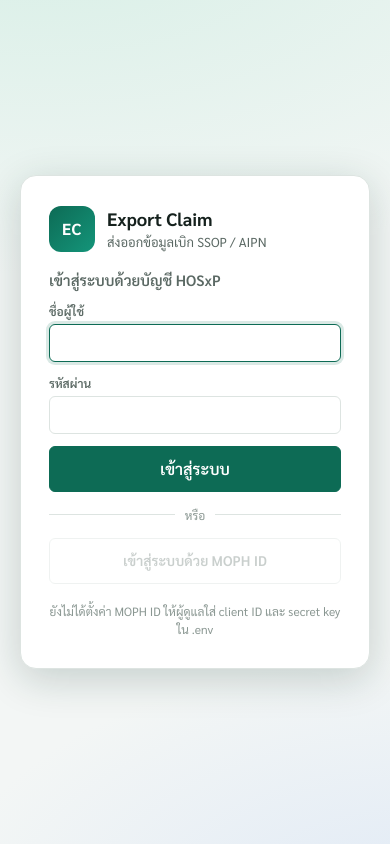
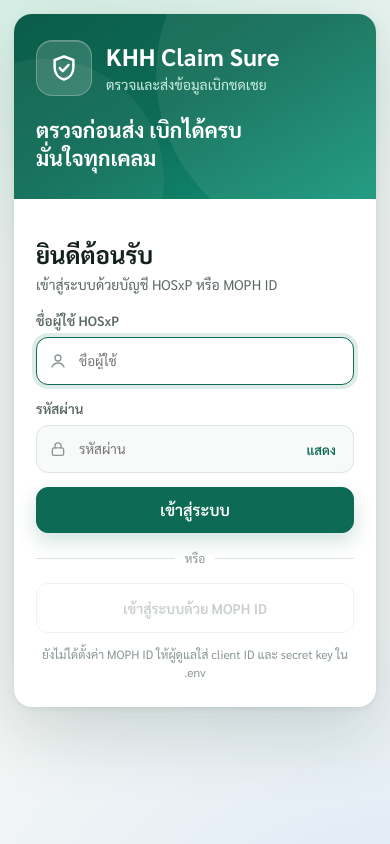
Before and after one commit to Khoskhgit/exportclaim, a FastAPI app: page /login in a window 390 px wide. Run offline with FastAPI, Linux system fonts and the light colour scheme.

Commit message:
Rename the app to KHH Claim Sure and redesign the login page
Every page title and the top bar now say KHH Claim Sure, with a shield logo.
The login page is a two-panel card (brand and features, then the form) with
input icons, a show-password button and a Caps Lock warning; it stacks on
phones. The top menu wraps to its own row below 1400px so it no longer
covers the name.

Co-Authored-By: Claude Opus 5.5 <noreply@anthropic.com>

```diff
--- a/app/main.py
+++ b/app/main.py
@@ -84,7 +84,7 @@ def create_app(settings: Settings | None = None, hosxp: Any = None, store: Store
     # Added to CSS/JS links so browsers fetch new files after an update instead of a cached copy.
     templates.env.globals["v"] = asset_version()
 
-    app = FastAPI(title="SSOP Export", docs_url=None, redoc_url=None, openapi_url=None)
+    app = FastAPI(title="KHH Claim Sure", docs_url=None, redoc_url=None, openapi_url=None)
     # Stops other websites reaching this local app through DNS rebinding.
     app.add_middleware(TrustedHostMiddleware, allowed_hosts=[*settings.allowed_hosts, "testserver"])
     app.mount("/static", StaticFiles(directory=str(HERE / "static")), name="static")
--- a/app/static/app.css
+++ b/app/static/app.css
@@ -243,24 +243,57 @@ dl.sum{display:grid;grid-template-columns:auto 1fr;gap:6px 16px;margin:14px 0 0;
 dl.sum dt{color:var(--muted)}dl.sum dd{margin:0;font-weight:600;font-variant-numeric:tabular-nums}
 
 /* --------------------------------------------------------------- login */
-.login-page{display:grid;place-items:center;min-height:100vh;padding:20px;padding-bottom:20px;background:radial-gradient(1200px 600px at 10% -10%,#d7efe6 0,transparent 60%),radial-gradient(900px 500px at 110% 110%,#dfe9f6 0,transparent 55%),var(--bg)}
-.login-box{width:min(420px,100%);padding:30px 28px;display:grid;gap:14px;border-radius:16px;box-shadow:var(--shadow-lg)}
-.login-brand{display:flex;gap:12px;align-items:center;margin-bottom:4px}
-.login-brand .logo{width:46px;height:46px;font-size:16px;border-radius:12px}
-.login-brand p{margin:2px 0 0;color:var(--muted);font-size:13px}
-.login-box h2{font-size:15px;color:var(--muted);font-weight:600}
-.login-form{display:grid;gap:12px}
+.login-page{display:grid;place-items:center;min-height:100vh;padding:24px;padding-bottom:24px;background:radial-gradient(1100px 620px at 0% -10%,#cfeee2 0,transparent 60%),radial-gradient(900px 560px at 105% 110%,#dce8f7 0,transparent 55%),var(--bg)}
+.login-shell{width:min(940px,100%);margin:0;padding:0;max-width:none;display:grid;grid-template-columns:1.05fr 1fr;background:var(--panel);border-radius:22px;box-shadow:0 24px 70px #0f3a2e2e,0 2px 6px #0f3a2e14;overflow:hidden}
+.login-hero{position:relative;display:flex;flex-direction:column;gap:22px;padding:40px 38px;color:#eafaf3;background:linear-gradient(150deg,#0b5c49 0%,#0d6b55 45%,#14957a 100%);overflow:hidden}
+.login-hero::before,.login-hero::after{content:"";position:absolute;border-radius:50%;background:#ffffff12;pointer-events:none}
+.login-hero::before{width:340px;height:340px;right:-120px;top:-110px}
+.login-hero::after{width:240px;height:240px;left:-90px;bottom:-100px;background:#ffffff0d}
+.login-hero>*{position:relative}
+.login-hero-brand{display:flex;align-items:center;gap:14px}
+.login-mark{width:56px;height:56px;border-radius:16px;display:grid;place-items:center;background:#ffffff26;border:1px solid #ffffff40;color:#fff;box-shadow:inset 0 1px 0 #ffffff33;flex:none}
+.login-hero h1{font-size:24px;color:#fff;letter-spacing:.2px}
+.login-hero-brand p{margin:2px 0 0;font-size:14px;color:#cdeee2}
+.login-tagline{margin:6px 0 0;font-size:28px;line-height:1.35;font-weight:700;color:#fff}
+.login-features{list-style:none;margin:0;padding:0;display:grid;gap:10px;font-size:14.5px}
+.login-features li{display:flex;align-items:center;gap:10px}
+.login-features span{width:22px;height:22px;border-radius:50%;display:grid;place-items:center;background:#ffffff2e;font-size:12px;font-weight:700;flex:none}
+.login-hero-foot{margin:auto 0 0;font-size:12.5px;color:#bfe6d8}
+.login-card{display:grid;gap:16px;align-content:center;padding:44px 40px}
+.login-card-head h2{font-size:24px;color:var(--ink)}
+.login-card-head p{margin:4px 0 0;color:var(--muted);font-size:14px}
+.login-form{display:grid;gap:14px}
+.login-field{display:grid;gap:6px;font-size:13.5px;font-weight:600;color:var(--muted)}
+.login-input{position:relative;display:flex;align-items:center}
+.login-input>svg{position:absolute;left:13px;color:var(--faint);pointer-events:none}
+.login-input input{width:100%;min-height:48px;padding:10px 14px 10px 42px;border-radius:12px;border:1px solid var(--line);background:var(--panel-2);font:inherit;font-weight:400;color:var(--ink);transition:border-color .15s,box-shadow .15s,background .15s}
+.login-input input:focus{outline:none;border-color:var(--accent);background:#fff;box-shadow:0 0 0 4px #0d6b5522}
+.login-input input[name=password]{padding-right:72px}
+.login-eye{position:absolute;right:6px;min-height:36px;padding:0 12px;border:0;border-radius:9px;background:transparent;color:var(--accent);font:inherit;font-size:13px;font-weight:600;cursor:pointer}
+.login-eye:hover{background:var(--accent-soft)}
+.login-caps{margin:-6px 0 0;font-size:12.5px;color:var(--warn)}
+.login-submit{min-height:50px;border-radius:12px;font-size:16px;box-shadow:0 8px 20px #0d6b5533}
 .login-notice{margin:0}
 .login-divider{display:flex;align-items:center;gap:10px;color:var(--faint);font-size:12px}
 .login-divider::before,.login-divider::after{content:"";flex:1;border-top:1px solid var(--line)}
-.moph-button{display:flex;justify-content:center;align-items:center;gap:8px;min-height:46px;border-radius:var(--radius-sm);border:1px solid #1b5e9e;background:#1b5e9e;color:#fff;font-weight:600;text-decoration:none;font:inherit;font-weight:600;cursor:pointer;transition:background .15s}
-.moph-button:hover{background:#164e84}
-.moph-button:disabled{background:#fff;color:var(--faint);border-color:var(--line);cursor:not-allowed}
-.login-foot{font-size:12px;color:var(--faint);text-align:center;margin:4px 0 0}
+.moph-button{display:flex;justify-content:center;align-items:center;gap:10px;min-height:50px;border-radius:12px;border:1px solid #1b5e9e;background:#1b5e9e;color:#fff;text-decoration:none;font:inherit;font-weight:600;cursor:pointer;transition:background .15s,box-shadow .15s}
+.moph-button:hover{background:#164e84;box-shadow:0 8px 20px #1b5e9e33}
+.moph-button:disabled{background:#fff;color:var(--faint);border-color:var(--line);cursor:not-allowed;box-shadow:none}
+.login-foot{font-size:12px;color:var(--faint);text-align:center;margin:-4px 0 0}
+@media(max-width:780px){
+  .login-page{padding:14px;place-items:start center}
+  .login-shell{grid-template-columns:1fr;border-radius:18px}
+  .login-hero{padding:26px 22px;gap:14px}
+  .login-tagline{font-size:21px}
+  .login-features,.login-hero-foot{display:none}
+  .login-card{padding:26px 22px}
+}
 
 /* ---------------------------------------------------------- responsive */
+@media(max-width:1400px){
+  .top{flex-wrap:wrap;gap:10px}.menu{order:3;margin:0;width:100%;justify-content:center;flex-wrap:wrap;border-radius:18px}.top-right{margin-left:auto}
+}
 @media(max-width:1000px){
-  .top{flex-wrap:wrap;gap:10px}.menu{order:3;margin:0;width:100%;justify-content:center}.top-right{margin-left:auto}
   .user-name{display:none}
 }
 @media(max-width:720px){
--- a/app/static/login.js
+++ b/app/static/login.js
@@ -5,7 +5,7 @@ const errorBox = document.getElementById("login-error");
 form.addEventListener("submit", async (e) => {
   e.preventDefault();
   errorBox.hidden = true;
-  const button = form.querySelector("button");
+  const button = form.querySelector(".login-submit");
   button.disabled = true;
   button.textContent = "กำลังตรวจสอบ…";
   try {
@@ -26,3 +26,19 @@ form.addEventListener("submit", async (e) => {
     button.textContent = "เข้าสู่ระบบ";
   }
 });
+
+// Show or hide the password, and warn when Caps Lock is on.
+const toggle = document.getElementById("toggle-password");
+toggle.addEventListener("click", () => {
+  const show = form.password.type === "password";
+  form.password.type = show ? "text" : "password";
+  toggle.textContent = show ? "ซ่อน" : "แสดง";
+  toggle.setAttribute("aria-pressed", String(show));
+  toggle.setAttribute("aria-label", show ? "ซ่อนรหัสผ่าน" : "แสดงรหัสผ่าน");
+  form.password.focus();
+});
+const caps = document.getElementById("caps-warning");
+["keydown", "keyup"].forEach((type) => form.password.addEventListener(type, (e) => {
+  if (e.getModifierState) caps.hidden = !e.getModifierState("CapsLock");
+}));
+form.password.addEventListener("blur", () => { caps.hidden = true; });
--- a/app/templates/_top.html
+++ b/app/templates/_top.html
@@ -1,7 +1,7 @@
 <header class="top">
   <div class="brand">
-    <div class="logo" aria-hidden="true">EC</div>
-    <div><h1>Export Claim</h1><p>{{ hname or "ส่งออกข้อมูลเบิกประกันสังคม" }}</p></div>
+    <div class="logo" aria-hidden="true"><svg viewBox="0 0 24 24" width="20" height="20" fill="none" stroke="currentColor" stroke-width="2.2" stroke-linecap="round" stroke-linejoin="round"><path d="M12 2.8 4.5 5.6v6.1c0 4.6 3.1 8.2 7.5 9.5 4.4-1.3 7.5-4.9 7.5-9.5V5.6z"/><path d="m8.6 12.1 2.4 2.4 4.6-4.9"/></svg></div>
+    <div><h1>KHH Claim Sure</h1><p>{{ hname or "ตรวจและส่งข้อมูลเบิกชดเชย" }}</p></div>
   </div>
   <nav class="menu" aria-label="เมนูหลัก">
     <a href="/"{% if active == "ssop" %} aria-current="page"{% endif %}>SSOP ผู้ป่วยนอก</a>
--- a/app/templates/aipn.html
+++ b/app/templates/aipn.html
@@ -3,7 +3,7 @@
 <head>
 <meta charset="utf-8">
 <meta name="viewport" content="width=device-width, initial-scale=1">
-<title>AIPN · Export Claim</title>
+<title>AIPN · KHH Claim Sure</title>
 <link rel="stylesheet" href="/static/app.css?v={{ v }}">
 </head>
 <body>
--- a/app/templates/approve.html
+++ b/app/templates/approve.html
@@ -3,7 +3,7 @@
 <head>
 <meta charset="utf-8">
 <meta name="viewport" content="width=device-width, initial-scale=1">
-<title>Approve Code ข้าราชการ · Export Claim</title>
+<title>Approve Code ข้าราชการ · KHH Claim Sure</title>
 <link rel="stylesheet" href="/static/app.css?v={{ v }}">
 </head>
 <body class="no-footer">
--- a/app/templates/dental.html
+++ b/app/templates/dental.html
@@ -3,7 +3,7 @@
 <head>
 <meta charset="utf-8">
 <meta name="viewport" content="width=device-width, initial-scale=1">
-<title>ทันตกรรม ปกส. · Export Claim</title>
+<title>ทันตกรรม ปกส. · KHH Claim Sure</title>
 <link rel="stylesheet" href="/static/app.css?v={{ v }}">
 </head>
 <body class="no-footer">
--- a/app/templates/index.html
+++ b/app/templates/index.html
@@ -3,7 +3,7 @@
 <head>
 <meta charset="utf-8">
 <meta name="viewport" content="width=device-width, initial-scale=1">
-<title>SSOP · Export Claim</title>
+<title>SSOP · KHH Claim Sure</title>
 <link rel="stylesheet" href="/static/app.css?v={{ v }}">
 </head>
 <body>
--- a/app/templates/labwalkin.html
+++ b/app/templates/labwalkin.html
@@ -3,7 +3,7 @@
 <head>
 <meta charset="utf-8">
 <meta name="viewport" content="width=device-width, initial-scale=1">
-<title>LAB Walk-in · Export Claim</title>
+<title>LAB Walk-in · KHH Claim Sure</title>
 <link rel="stylesheet" href="/static/app.css?v={{ v }}">
 </head>
 <body class="no-footer">
--- a/app/templates/login.html
+++ b/app/templates/login.html
@@ -3,34 +3,64 @@
 <head>
 <meta charset="utf-8">
 <meta name="viewport" content="width=device-width, initial-scale=1">
-<title>เข้าสู่ระบบ · Export Claim</title>
+<title>เข้าสู่ระบบ · KHH Claim Sure</title>
 <link rel="stylesheet" href="/static/app.css?v={{ v }}">
 </head>
 <body class="login-page">
-<main class="login-box panel">
-  <div class="login-brand">
-    <div class="logo" aria-hidden="true">EC</div>
-    <div><h1>Export Claim</h1><p>{{ hname or "ส่งออกข้อมูลเบิก SSOP / AIPN" }}</p></div>
+<main class="login-shell">
+  <section class="login-hero" aria-label="เกี่ยวกับระบบ">
+    <div class="login-hero-brand">
+      <div class="login-mark" aria-hidden="true"><svg viewBox="0 0 24 24" width="30" height="30" fill="none" stroke="currentColor" stroke-width="2" stroke-linecap="round" stroke-linejoin="round"><path d="M12 2.8 4.5 5.6v6.1c0 4.6 3.1 8.2 7.5 9.5 4.4-1.3 7.5-4.9 7.5-9.5V5.6z"/><path d="m8.6 12.1 2.4 2.4 4.6-4.9"/></svg></div>
+      <div><h1>KHH Claim Sure</h1><p>{{ hname or "ตรวจและส่งข้อมูลเบิกชดเชย" }}</p></div>
+    </div>
+    <p class="login-tagline">ตรวจก่อนส่ง เบิกได้ครบ<br>มั่นใจทุกเคลม</p>
+    <ul class="login-features">
+      <li><span aria-hidden="true">✓</span>SSOP / AIPN ประกันสังคม</li>
+      <li><span aria-hidden="true">✓</span>18 แฟ้ม สปสช. และส่ง FDH</li>
+      <li><span aria-hidden="true">✓</span>รายการ PPFS และ KTB Health Platform</li>
+      <li><span aria-hidden="true">✓</span>ติดตาม REP / STM และยอดชดเชย</li>
+    </ul>
+    <p class="login-hero-foot">อ่านข้อมูลจาก HOSxP อย่างเดียว ไม่แก้ไขฐานข้อมูล</p>
+  </section>
+
+  <section class="login-card" aria-label="เข้าสู่ระบบ">
+    <div class="login-card-head">
+      <h2>ยินดีต้อนรับ</h2>
+      <p>เข้าสู่ระบบด้วยบัญชี HOSxP หรือ MOPH ID</p>
     </div>
     {% if error %}<div class="notice error login-notice" role="alert"><span class="notice-icon" aria-hidden="true">!</span><div class="notice-text">{{ error }}</div></div>{% endif %}
     <div id="login-error" class="notice error login-notice" role="alert" hidden><span class="notice-icon" aria-hidden="true">!</span><div class="notice-text"></div></div>
 
     <form id="login-form" class="login-form">
-    <h2>เข้าสู่ระบบด้วยบัญชี HOSxP</h2>
-    <label>ชื่อผู้ใช้<input name="username" autocomplete="username" required autofocus></label>
-    <label>รหัสผ่าน<input name="password" type="password" autocomplete="current-password" required></label>
-    <button class="primary big" type="submit">เข้าสู่ระบบ</button>
+      <label class="login-field">ชื่อผู้ใช้ HOSxP
+        <span class="login-input">
+          <svg aria-hidden="true" viewBox="0 0 24 24" width="18" height="18" fill="none" stroke="currentColor" stroke-width="1.8" stroke-linecap="round" stroke-linejoin="round"><circle cx="12" cy="8" r="4"/><path d="M4 20c1.5-3.6 4.4-5.4 8-5.4s6.5 1.8 8 5.4"/></svg>
+          <input name="username" autocomplete="username" required autofocus placeholder="ชื่อผู้ใช้">
+        </span>
+      </label>
+      <label class="login-field">รหัสผ่าน
+        <span class="login-input">
+          <svg aria-hidden="true" viewBox="0 0 24 24" width="18" height="18" fill="none" stroke="currentColor" stroke-width="1.8" stroke-linecap="round" stroke-linejoin="round"><rect x="4.5" y="10.5" width="15" height="10" rx="2.2"/><path d="M8 10.5V7.8a4 4 0 0 1 8 0v2.7"/></svg>
+          <input name="password" type="password" autocomplete="current-password" required placeholder="รหัสผ่าน">
+          <button type="button" id="toggle-password" class="login-eye" aria-label="แสดงรหัสผ่าน" aria-pressed="false">แสดง</button>
+        </span>
+      </label>
+      <p id="caps-warning" class="login-caps" hidden>Caps Lock เปิดอยู่</p>
+      <button class="primary big login-submit" type="submit">เข้าสู่ระบบ</button>
     </form>
 
     <div class="login-divider"><span>หรือ</span></div>
 
     {% if moph_ready %}
-  <a class="moph-button" href="/auth/moph/start">เข้าสู่ระบบด้วย MOPH ID</a>
+    <a class="moph-button" href="/auth/moph/start">
+      <svg aria-hidden="true" viewBox="0 0 24 24" width="18" height="18" fill="none" stroke="currentColor" stroke-width="1.8" stroke-linecap="round" stroke-linejoin="round"><rect x="3.5" y="5" width="17" height="14" rx="2.5"/><circle cx="9" cy="11" r="2.2"/><path d="M5.8 16.2c.7-1.5 1.8-2.2 3.2-2.2s2.5.7 3.2 2.2M14.5 10h3.5M14.5 13.5h3.5"/></svg>
+      เข้าสู่ระบบด้วย MOPH ID</a>
     <p class="login-foot">สำหรับบุคลากรที่สังกัดโรงพยาบาลนี้ (Provider ID)</p>
     {% else %}
     <button class="moph-button" type="button" disabled>เข้าสู่ระบบด้วย MOPH ID</button>
     <p class="login-foot">ยังไม่ได้ตั้งค่า MOPH ID ให้ผู้ดูแลใส่ client ID และ secret key ใน .env</p>
     {% endif %}
+  </section>
 </main>
 <script src="/static/login.js?v={{ v }}"></script>
 </body>
--- a/app/templates/nhso18.html
+++ b/app/templates/nhso18.html
@@ -3,7 +3,7 @@
 <head>
 <meta charset="utf-8">
 <meta name="viewport" content="width=device-width, initial-scale=1">
-<title>18 แฟ้ม · Export Claim</title>
+<title>18 แฟ้ม · KHH Claim Sure</title>
 <link rel="stylesheet" href="/static/app.css?v={{ v }}">
 </head>
 <body>
--- a/app/templates/ppfs.html
+++ b/app/templates/ppfs.html
@@ -3,7 +3,7 @@
 <head>
 <meta charset="utf-8">
 <meta name="viewport" content="width=device-width, initial-scale=1">
-<title>รายการ PPFS · Export Claim</title>
+<title>รายการ PPFS · KHH Claim Sure</title>
 <link rel="stylesheet" href="/static/app.css?v={{ v }}">
 </head>
 <body>
--- a/app/templates/repstm.html
+++ b/app/templates/repstm.html
@@ -3,7 +3,7 @@
 <head>
 <meta charset="utf-8">
 <meta name="viewport" content="width=device-width, initial-scale=1">
-<title>REP / STM · Export Claim</title>
+<title>REP / STM · KHH Claim Sure</title>
 <link rel="stylesheet" href="/static/app.css?v={{ v }}">
 </head>
 <body class="no-footer">
```
Lines whose indentation alone changed are shown as unchanged.
